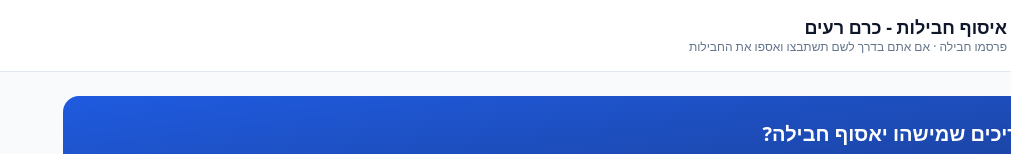
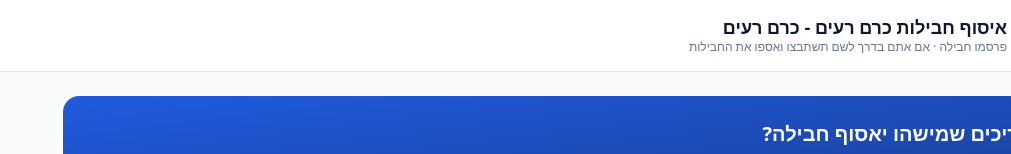
Before and after one commit to betsalelkogo/take-deliver, a Next.js app: page / in a window 1280 px wide. Shown: the top 154 px of the page, without its empty margins (269-1280 px from the left). Built offline with nearby package versions, Linux system fonts and the light colour scheme; no server answers; the database is empty.

Commit message:
small fix

```diff
--- a/app/layout.tsx
+++ b/app/layout.tsx
@@ -3,15 +3,15 @@ import "./globals.css";
 import PwaRegister from "@/components/PwaRegister";
 
 export const metadata: Metadata = {
-  title: "איסוף חבילות - כרם רעים",
+  title: "איסוף חבילות כרם רעים - כרם רעים",
   description:
     "פרסמו חבילות שצריך לאסוף, וסמנו את עצמכם כאוספים כשאתם בדרך לשם.",
   manifest: "/manifest.webmanifest",
-  applicationName: "איסוף חבילות",
+  applicationName: "איסוף חבילות כרם רעים",
   appleWebApp: {
     capable: true,
     statusBarStyle: "default",
-    title: "איסוף חבילות",
+    title: "איסוף חבילות כרם רעים",
   },
 };
 
@@ -35,14 +35,14 @@ export default function RootLayout({
                 {/* eslint-disable-next-line @next/next/no-img-element */}
                 <img
                   src="/icon-192.png"
-                  alt="איסוף חבילות"
+                  alt="איסוף חבילות כרם רעים"
                   className="h-9 w-9 rounded-lg"
                   width={36}
                   height={36}
                 />
                 <div>
                   <h1 className="text-lg font-bold leading-tight">
-                    איסוף חבילות - כרם רעים
+                    איסוף חבילות כרם רעים - כרם רעים
                   </h1>
                   <p className="text-xs text-slate-500">
                     פרסמו חבילה · אם אתם בדרך לשם תשתבצו ואספו את החבילות
--- a/app/manifest.ts
+++ b/app/manifest.ts
@@ -2,8 +2,8 @@ import type { MetadataRoute } from "next";
 
 export default function manifest(): MetadataRoute.Manifest {
   return {
-    name: "איסוף חבילות - כרם רעים",
-    short_name: "איסוף חבילות",
+    name: "איסוף חבילות כרם רעים - כרם רעים",
+    short_name: "איסוף חבילות כרם רעים",
     description:
       "פרסמו חבילות שצריך לאסוף, וסמנו את עצמכם כאוספים כשאתם בדרך לשם.",
     start_url: "/",
```
